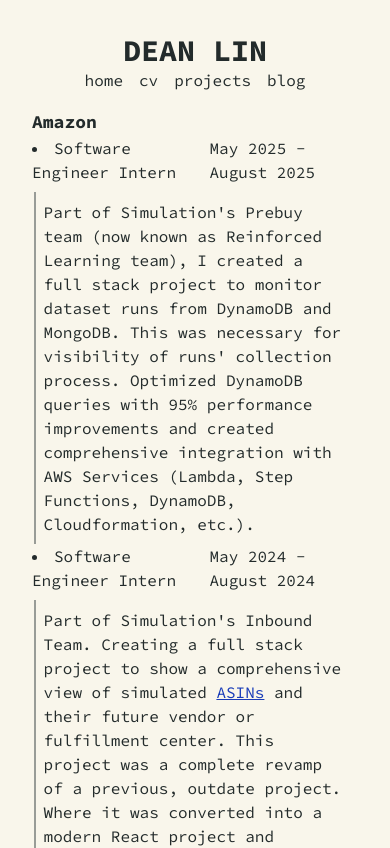
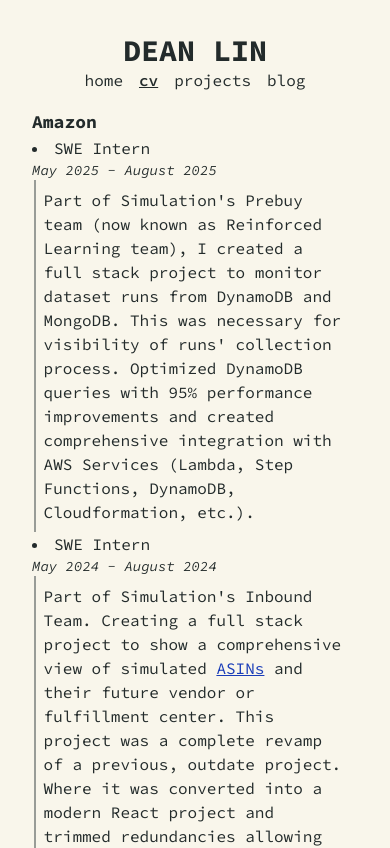
Before and after one commit to yuanyaolin13/yuanyaolin13.github.io, a React (Vite) app: page /cv in a window 390 px wide. Shown: the top 848 px of the page. Built offline with nearby package versions, Linux system fonts and the light colour scheme.

Commit message:
NavBar and CV styling

```diff
--- a/src/components/CV.tsx
+++ b/src/components/CV.tsx
@@ -7,11 +7,11 @@
                 <div className='flex flex-col'>
                     <div className='text-lg font-bold'>Amazon</div>
                     <ol className='list-inside list-disc'>
-                        <li className='flex flex-row space-y-2'>
+                        <li className='flex flex-col md:flex-row md:space-y-2'>
                             <div className='list-item'>
-                                Software Engineer Intern
+                                SWE Intern
                             </div>
-                            <div className='ml-auto'>
+                            <div className='italic text-sm  md:ml-auto'>
                                 May 2025 - August 2025
                             </div>
                         </li>
@@ -22,11 +22,11 @@
                             DynamoDB queries with 95% performance improvements and created comprehensive integration
                             with AWS Services (Lambda, Step Functions, DynamoDB, Cloudformation, etc.).
                         </ol>
-                        <li className='flex flex-row space-y-2'>
+                        <li className='flex flex-col md:flex-row md:space-y-2'>
                             <div className='list-item'>
-                                Software Engineer Intern
+                                SWE Intern
                             </div>
-                            <div className='ml-auto'>
+                            <div className='italic text-sm md:ml-auto'>
                                 May 2024 - August 2024
                             </div>
                         </li>
--- a/src/components/NavBar.tsx
+++ b/src/components/NavBar.tsx
@@ -1,6 +1,8 @@
-import { Link } from 'react-router-dom';
+import {Link, useLocation} from 'react-router-dom';
 
 function NavBar() {
+    const location = useLocation();
+
     return (
         <div className="w-full flex justify-center">
             <div className="w-full md:w-2/3">
@@ -9,16 +11,36 @@
                 </Link>
                 <ul className=' flex justify-center space-x-4'>
                     <li>
-                        <Link to='/'>home</Link>
+                        <Link
+                            to='/'
+                            className={location.pathname === "/" ? "font-semibold underline" : "hover:font-semibold hover:underline"}
+                        >home
+                        </Link>
                     </li>
                     <li>
-                        <Link to='/cv'>cv</Link>
+                        <Link
+                            to='/cv'
+                            className={location.pathname === "/cv" ? "font-semibold underline" : "hover:font-semibold hover:underline"}
+
+                        >
+                            cv
+                        </Link>
                     </li>
                     <li>
-                        <Link to='/projects'>projects</Link>
+                        <Link
+                            to='/projects'
+                            className={location.pathname === "/projects" ? "font-semibold underline" : "hover:font-semibold hover:underline"}
+                        >
+                            projects
+                        </Link>
                     </li>
                     <li>
-                        <Link to='/blog'>blog</Link>
+                        <Link
+                            to='/blog'
+                            className={location.pathname === "/blog" ? "font-semibold underline" : "hover:font-semibold hover:underline"}
+                        >
+                            blog
+                        </Link>
                     </li>
                 </ul>
             </div>
```
